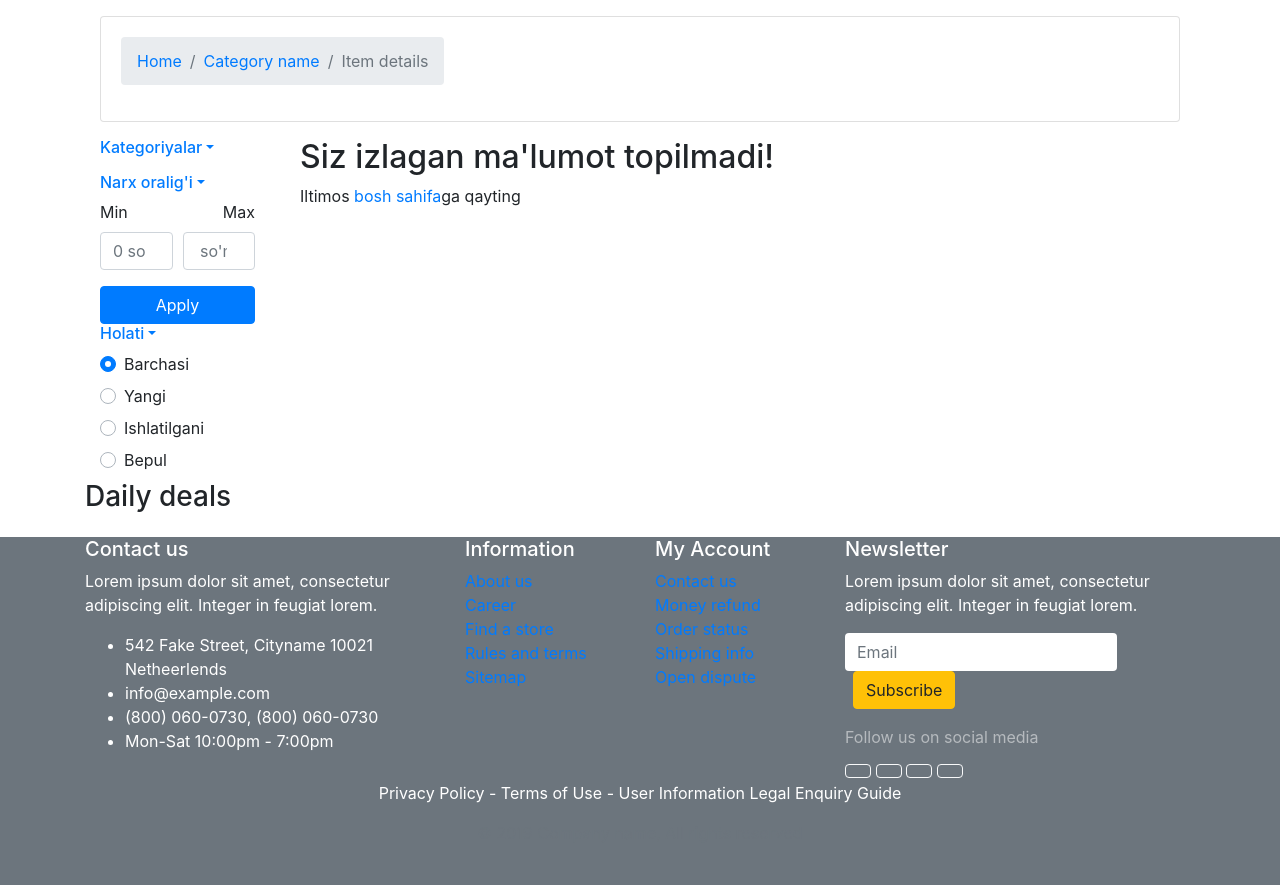
After one commit to CODirov/DjangoOnlineShop, a Django app: template templates/store.html in a window 1280 px wide. The commit adds this page. Shown: the part 342-1227 px from the top of the page. Run offline with Django 3.2, Linux system fonts and the light colour scheme; the template is opened without the code that fills it, so the values that code supplies are empty; some libraries are stand-ins or nearby versions.

Commit message:
23.07.2021

```diff
--- a/onlineshop/settings.py
+++ b/onlineshop/settings.py
@@ -120,3 +120,5 @@ MEDIA_ROOT = os.path.join(BASE_DIR, "media")
 # https://docs.djangoproject.com/en/3.2/ref/settings/#default-auto-field
 
 DEFAULT_AUTO_FIELD = 'django.db.models.BigAutoField'
+
+NEW_PRODUCT_SECONDS = 86400
--- a/onlineshop/urls.py
+++ b/onlineshop/urls.py
@@ -2,7 +2,7 @@ from onlineshop.settings import STATIC_ROOT
 from django.contrib import admin
 from django.urls import path, include
 from store.views import *
-from django.conf import Settings, settings
+from django.conf import settings
 from django.conf.urls.static import static
 
 
--- a/store/urls.py
+++ b/store/urls.py
@@ -3,6 +3,9 @@ from .views import *
 
 
 urlpatterns = [
-    path("", home, name="bosh-sahifa"),
+    path("", home, name="home-page"),
+    path("store/", store, name="store-page"),
+    path("store/<slug:category_slug>", category_products, name="category-products-page"),
+    path("store/<slug:category_slug>/<slug:sub_category_slug>", sub_category_products, name="subcategory-products-page"),
     path("product/<slug:slug>/", product_detail, name="product-detail")
 ]
--- a/templates/404.html
+++ b/templates/404.html
@@ -79,7 +79,7 @@
       <div class="err2">4</div>
       <div class="msg">
         Siz izlagan ma'lumot topilmadi!
-        <p>Iltimos <a href="{% url 'bosh-sahifa' %}">bosh sahifa</a>ga o'ting.</p>
+        <p>Iltimos <a href="{% url 'home-page' %}">bosh sahifa</a>ga o'ting.</p>
       </div>
     </div>
   </body>
--- a/templates/header_bottom.html
+++ b/templates/header_bottom.html
@@ -23,7 +23,7 @@
                 </button>
                 <div class="dropdown-menu">
                     {% for category in categories %}
-                        <a class="dropdown-item" href="#">
+                        <a class="dropdown-item" href="{% url 'category-products-page' category_slug=category.slug %}">
                             <b>{{category.name}}</b>
                             {% for subcategory in subcategories %}
                                 {% if subcategory.category == category %}
@@ -68,7 +68,7 @@
                                 <div class="col-12">
                                     {% for subcategory in subcategories %}
                                         {% if subcategory.category == category %}
-                                            <a class="ml-3" style="display: block;" href="">{{subcategory.name}}</a>
+                                            <a class="ml-3" style="display: block;" href="{% url 'subcategory-products-page' category_slug=category.slug sub_category_slug=subcategory.slug %}">{{subcategory.name}}</a>
                                         {% endif %}
                                     {% endfor %}
                                 </div>
--- /dev/null
+++ b/templates/store.html
@@ -0,0 +1,214 @@
+{% extends "base.html" %}
+
+{% block main %}
+
+{% load static %}
+
+<!-- ========================= SECTION CONTENT ========================= -->
+<section class="section-content padding-y">
+    <div class="container">
+
+
+    <!-- ============================  FILTER TOP  ================================= -->
+    <div class="card mb-3">
+        <div class="card-body">
+            <ol class="breadcrumb float-left">
+                <li class="breadcrumb-item"><a href="#">Home</a></li>
+                <li class="breadcrumb-item"><a href="#">Category name</a></li>
+                <li class="breadcrumb-item active">Item details</li>
+            </ol>
+        </div> <!-- card-body .// -->
+    </div> <!-- card.// -->
+    <!-- ============================ FILTER TOP END.// ================================= -->
+
+
+    <div class="row">
+        <aside class="col-md-2">
+
+        <article class="filter-group">
+            <h6 class="title">
+                <a href="#" class="dropdown-toggle" data-toggle="collapse" data-target="#collapse_1">Kategoriyalar</a>
+            </h6>
+            <div class="filter-content collapse show" id="collapse_1">
+                <div class="inner">
+                    <ul class="list-menu">
+                        {% for category in categories %}
+                            <li><a href="{% url 'category-products-page' category_slug=category.slug %}">{{category.name}}</a></li>
+                        {% endfor %}
+                    </ul>
+                </div> <!-- inner.// -->
+            </div>
+        </article> <!-- filter-group  .// -->
+        <article class="filter-group">
+            <h6 class="title">
+                <a href="#" class="dropdown-toggle" data-toggle="collapse" data-target="#collapse_3">Narx oralig'i</a>
+            </h6>
+            <form action="" method="get">
+                <div class="filter-content collapse show" id="collapse_3">
+                    <div class="inner">
+                        <div class="form-row">
+                            <div class="form-group col-md-6">
+                                <label>Min</label>
+                                <input name="min" class="form-control" placeholder="0 so'm" value="{{request.GET.min}}" type="number">
+                            </div>
+                            <div class="form-group text-right col-md-6">
+                                <label>Max</label>
+                                <input name="max" class="form-control" placeholder="{{max_price}} so'm" value="{{request.GET.max}}" type="number">
+                            </div>
+                        </div> <!-- form-row.// -->
+                        <button type="submit" class="btn btn-block btn-primary">Apply</button>
+                    </div> <!-- inner.// -->
+                </div>
+            </form>
+        </article> <!-- filter-group .// -->
+        <article class="filter-group">
+            <h6 class="title">
+                <a href="#" class="dropdown-toggle" data-toggle="collapse" data-target="#collapse_5">Holati</a>
+            </h6>
+            <div class="filter-content collapse show" id="collapse_5">
+                <div class="inner">
+                    <label class="custom-control custom-radio">
+                      <input type="radio" name="myfilter_radio" checked="" class="custom-control-input">
+                      <div class="custom-control-label">Barchasi</div>
+                    </label>
+
+                    <label class="custom-control custom-radio">
+                      <input type="radio" name="myfilter_radio" class="custom-control-input">
+                      <div class="custom-control-label">Yangi</div>
+                    </label>
+
+                    <label class="custom-control custom-radio">
+                      <input type="radio" name="myfilter_radio" class="custom-control-input">
+                      <div class="custom-control-label">Ishlatilgani</div>
+                    </label>
+
+                    <label class="custom-control custom-radio">
+                      <input type="radio" name="myfilter_radio" class="custom-control-input">
+                      <div class="custom-control-label">Bepul</div>
+                    </label>
+                </div> <!-- inner.// -->
+            </div>
+        </article> <!-- filter-group .// -->
+
+        </aside> <!-- col.// -->
+        <main class="col-md-10">
+
+    {% if products.count > 0%}
+
+
+    <header class="mb-3">
+            <div class="form-inline">
+                <strong class="mr-md-auto">{{products.count}} ta mahsulot topildi</strong>
+                <select class="mr-2 form-control">
+                    <option>Latest items</option>
+                    <option>Trending</option>
+                    <option>Most Popular</option>
+                    <option>Cheapest</option>
+                </select>
+            </div>
+    </header><!-- sect-heading -->
+
+
+    {% for product in products %}
+
+    <article class="card card-product-list">
+        <div class="row no-gutters">
+            <aside class="col-md-3">
+                <a href="{% url 'product-detail' slug=product.slug %}" class="img-wrap">
+                    {% if product.is_new_product %}
+                    <span class="badge badge-danger"> NEW </span>
+                    {% endif %}
+                    <img src="{% get_media_prefix %}{{product.image}}">
+                </a>
+            </aside> <!-- col.// -->
+            <div class="col-md-6">
+                <div class="info-main">
+                    <a href="{% url 'product-detail' slug=product.slug %}" class="h5 title">{{product.title}}</a>
+                    <div class="rating-wrap mb-2">
+                        <ul class="rating-stars">
+                            <li style="width:100%" class="stars-active">
+                                <i class="fa fa-star"></i> <i class="fa fa-star"></i>
+                                <i class="fa fa-star"></i> <i class="fa fa-star"></i>
+                                <i class="fa fa-star"></i>
+                            </li>
+                            <li>
+                                <i class="fa fa-star"></i> <i class="fa fa-star"></i>
+                                <i class="fa fa-star"></i> <i class="fa fa-star"></i>
+                                <i class="fa fa-star"></i>
+                            </li>
+                        </ul>
+                        <div class="label-rating">9/10</div>
+                    </div> <!-- rating-wrap.// -->
+
+                    <p class="mb-3">
+                        <span class="tag"> 5 Years </span>
+                        <span class="tag"> 80 reviews </span>
+                        <span class="tag"> Russia </span>
+                    </p>
+
+                    <p>{{product.description|truncatechars:150}}</p>
+
+                </div> <!-- info-main.// -->
+            </div> <!-- col.// -->
+            <aside class="col-sm-3">
+                <div class="info-aside">
+                    <div class="price-wrap">
+                        <span class="h5 price">{{product.price}} so'm</span>
+                        <small class="text-muted">/dona</small>
+                    </div> <!-- price-wrap.// -->
+
+                    <p class="text-muted mt-3">Grand textile Co</p>
+                    <p class="mt-3">
+                        <a href="#" class="btn btn-outline-primary"> <i class="fa fa-envelope"></i>Add to card</a>
+                    </p>
+                </div> <!-- info-aside.// -->
+            </aside> <!-- col.// -->
+        </div> <!-- row.// -->
+    </article> <!-- card-product .// -->
+
+    {% endfor %}
+
+    <nav class="mb-4" aria-label="Page navigation sample">
+        <ul class="pagination">
+          <li class="page-item disabled"><a class="page-link" href="#">Previous</a></li>
+          <li class="page-item active"><a class="page-link" href="#">1</a></li>
+          <li class="page-item"><a class="page-link" href="#">2</a></li>
+          <li class="page-item"><a class="page-link" href="#">3</a></li>
+          <li class="page-item"><a class="page-link" href="#">4</a></li>
+          <li class="page-item"><a class="page-link" href="#">5</a></li>
+          <li class="page-item"><a class="page-link" href="#">Next</a></li>
+        </ul>
+      </nav>
+
+    {% else %}
+
+    <section class="section-content bg padding-y">
+    <div class="container">
+
+    <header class="section-heading">
+        <h2 class="section-title">Siz izlagan ma'lumot topilmadi!</h2>
+    </header><!-- sect-heading -->
+
+    <article>
+    <p>Iltimos <a href="{% url 'home-page' %}">bosh sahifa</a>ga qayting</p>
+    <p>
+
+    </article>
+
+    </div> <!-- container .//  -->
+    </section>
+    <!-- ========================= SECTION CONTENT END// ========================= -->
+
+    {% endif %}
+
+
+        </main> <!-- col.// -->
+
+    </div>
+
+    </div> <!-- container .//  -->
+    </section>
+    <!-- ========================= SECTION CONTENT END// ========================= -->
+
+
+{% endblock main %}
```
Also changed, not shown: onlineshop/context.py (+5 -2 lines), store/admin.py (+11 -3 lines), store/models.py (+8 -0 lines), store/utils.py (added, +13 -0 lines), store/views.py (+36 -2 lines), store/migrations/0003_auto_20210723_1602.py (added).
